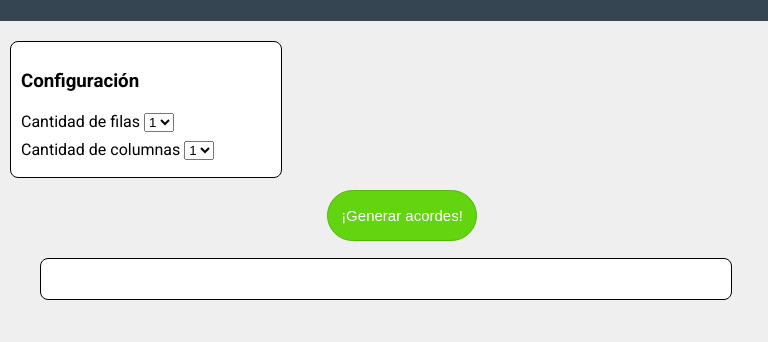
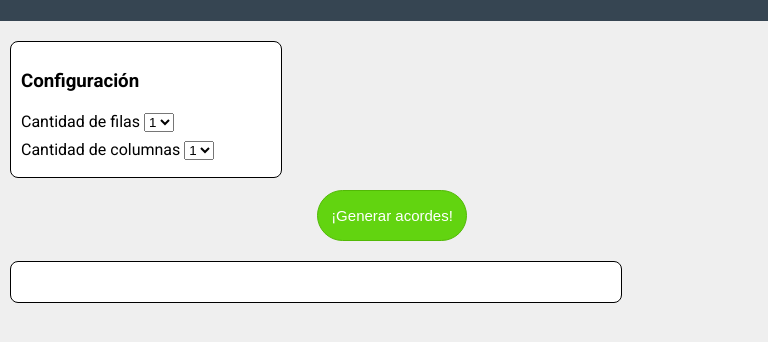
Before and after one commit to 24861379/Hoja-Random, a plain HTML site: page index.html in a window 768 px wide. Shown: the part 112-454 px from the top of the page. Drawn offline with Linux system fonts and the light colour scheme.

Commit message:
estoy haciendo porqueños cambios para las pantallas V7

```diff
--- a/style.css
+++ b/style.css
@@ -136,8 +136,9 @@ header h1{
     }
 
     .Boton {
+        position:static;
         width: 150px;
-        margin-left: 45px;
+        margin-left: 35px;
         margin-top: 169px;
         margin-bottom: 10px;
         background-color: #62d410;
@@ -148,10 +149,12 @@ header h1{
     }
 
     #HojaRandom {
-        width: 650px;
+        width: 570px;
         margin: 0 40px;
-        margin-top: 80px;
+        margin-top: 10px;
         margin-bottom: 20px;
+        margin-left: 10px;
+        margin-right: 10px;
     }
 
     #HojaRandom div span {
```
